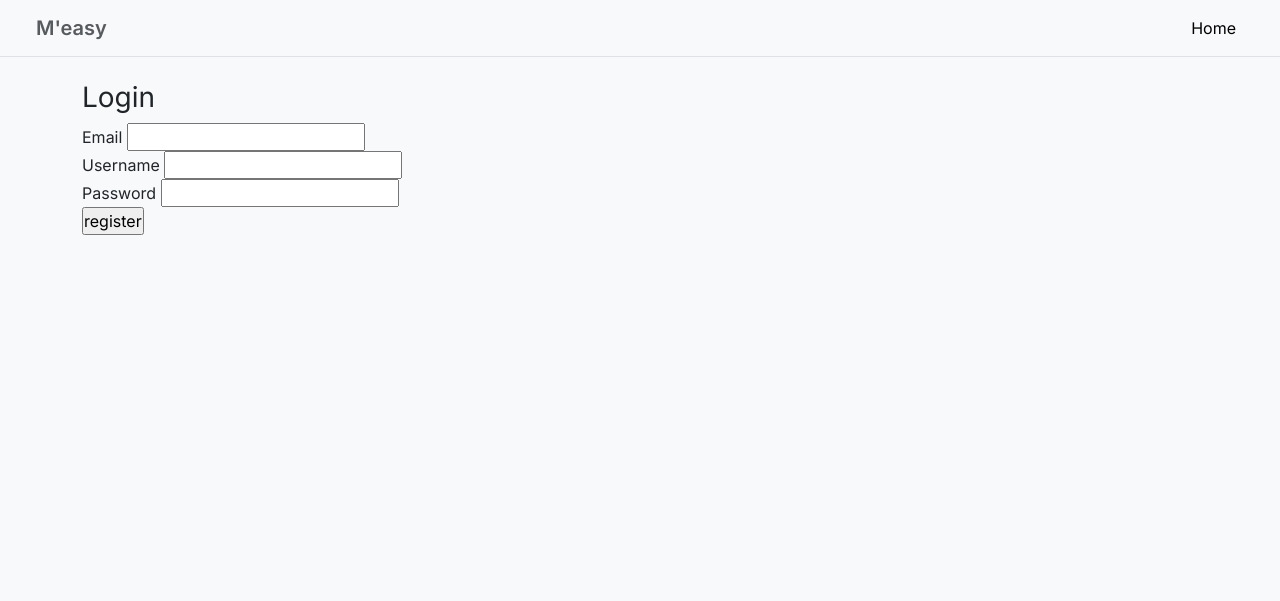
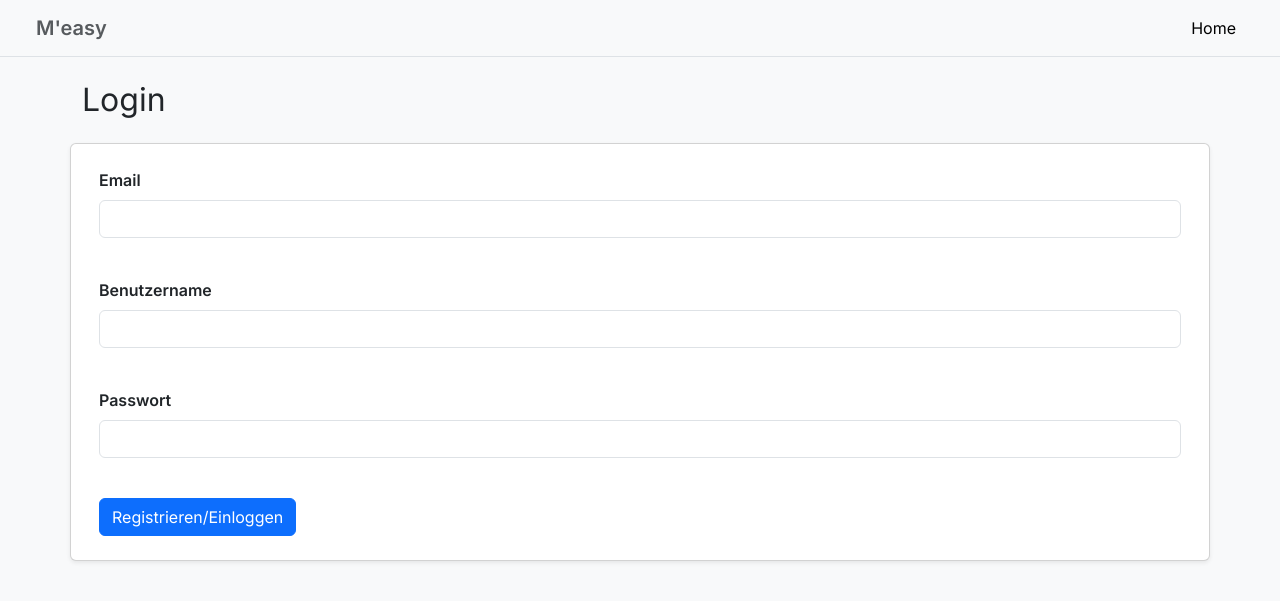
Before and after one commit to daniekCodes/measy, a Python web app: template templates/index.html in a window 1280 px wide. Shown: the top 601 px of the page. Run offline with Jinja, Linux system fonts and the light colour scheme; the template is opened without the code that fills it, so the values that code supplies are empty.

Commit message:
adjusted spacing

```diff
--- a/templates/index.html
+++ b/templates/index.html
@@ -2,17 +2,29 @@
 {%block content%}
 
 <div class="main_container">
-    <div>
-        <h3>Login</h3>
-        <form action={{url_for("create_user")}} method="POST">
-		<label for="email">Email</label>
-		<input type="email" name="email" required><br/>
-		<label for="name">Username</label>
-		<input type="text" name="name" required><br/>
-		<label for="password">Password</label>
-		<input type="password" name="password" required><br/>
-		<input type="submit" value="register">
-        </form>
+  <div class="row justify-content-center">
+      <h2 class="mb-4">Login</h2>
+      <div class="card shadow-sm">
+        <div class="card-body py-4">
+            <form action={{url_for("create_user")}} method="POST">
+              <div class="form-group">
+                <div class="mb-3">
+                  <label class="form-label fw-bold"for="email">Email</label>
+                  <input class="form-control" type="email" name="email" required><br/>
+                </div>
+                <div class="mb-3">
+                  <label class="form-label fw-bold" for="name">Benutzername</label>
+                  <input class="form-control" type="text" name="name" required><br/>
+                </div>
+                <div class="mb-3">
+                  <label class="form-label fw-bold" for="password">Passwort</label>
+                  <input class="form-control" type="password" name="password" required><br/>
+                </div>
+                <input class="btn btn-primary" type="submit" value="Registrieren/Einloggen">
+              </div>
+            </form>
+        </div>
+      </div>
     </div>
-</div>
+  </div>
 {%endblock%}
```
